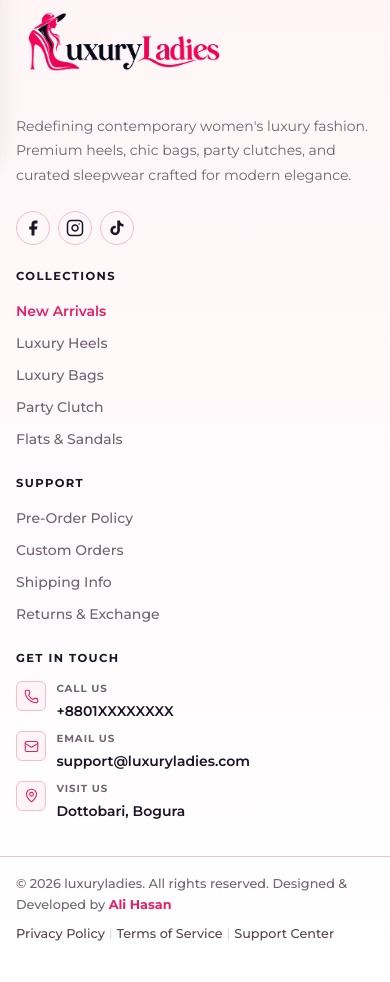
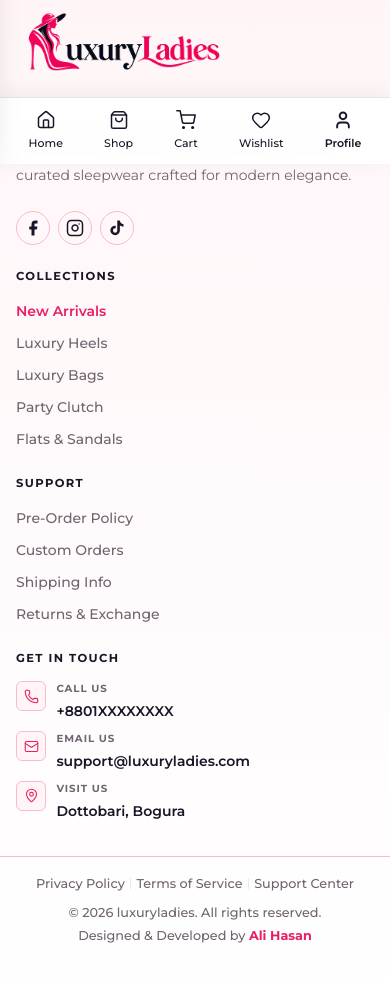
Before and after one commit to alihasandeveloper/luxuryladies, a Next.js app: page /checkout in a window 390 px wide. Shown: the part 680-1662 px from the top of the page. Before the commit the page ends 1640 px from the top, so only its background shows below. Built offline with nearby package versions, Linux system fonts and the light colour scheme; no server answers.

Commit message:
feat: add mobile bottom navigation bar and update component styling and links

```diff
--- a/src/app/globals.css
+++ b/src/app/globals.css
@@ -225,7 +225,7 @@ a {
 .header-search:focus-within {
   border-color: var(--color-primary);
   box-shadow: 0 0 0 3px rgba(214, 51, 108, 0.08);
-  background-color: #fff;
+  background-color: var(--color-surface);
 }
 
 .search-icon {
@@ -295,7 +295,7 @@ a.action-btn {
   top: 3px;
   right: 3px;
   background-color: var(--color-primary);
-  color: #fff;
+  color: var(--color-surface);
   font-size: 0.6rem;
   font-weight: 700;
   min-width: 15px;
@@ -306,7 +306,7 @@ a.action-btn {
   justify-content: center;
   padding-inline: 3px;
   line-height: 1;
-  border: 1.5px solid #fff;
+  border: 1.5px solid var(--color-surface);
 }
 
 /* ── Category Bar ── */
@@ -425,7 +425,7 @@ a.action-btn {
   width: 300px;
   max-width: 85vw;
   height: 100dvh;
-  background: #ffffff;
+  background: var(--color-surface);
   z-index: 300;
   display: flex;
   flex-direction: column;
@@ -507,7 +507,7 @@ a.action-btn {
   justify-content: center;
   gap: var(--space-sm);
   background: var(--color-primary);
-  color: #fff;
+  color: var(--color-surface);
   font-size: 0.875rem;
   font-weight: 600;
   padding: 0.7rem;
@@ -518,7 +518,7 @@ a.action-btn {
 
 .drawer-signin-btn:hover {
   background: var(--color-dark);
-  color: #fff;
+  color: var(--color-surface);
 }
 
 .drawer-create-link {
@@ -536,12 +536,12 @@ a.action-btn {
 /*  FOOTER                                                     */
 /* ─────────────────────────────────────────────────────────── */
 .site-footer {
-  background: linear-gradient(180deg, #FFF5F7 0%, #ffffff 100%);
+  background: linear-gradient(180deg, var(--color-bg) 0%, var(--color-surface) 100%);
 }
 
 .footer-gradient-line {
   height: 2px;
-  background: linear-gradient(90deg, #191426, var(--color-primary) 50%, #F8BBD0);
+  background: linear-gradient(90deg, var(--color-dark), var(--color-primary) 50%, var(--color-secondary));
 }
 
 .footer-main {
@@ -590,7 +590,7 @@ a.action-btn {
 .footer-socials a:hover {
   background-color: var(--color-primary);
   border-color: var(--color-primary);
-  color: #fff;
+  color: var(--color-surface);
 }
 
 /* Link columns */
@@ -681,7 +681,8 @@ a.action-btn {
 /* Bottom bar */
 .footer-bottom {
   border-top: 1px solid var(--color-secondary);
-  padding-block: var(--space-md);
+  padding-top: var(--space-md);
+  padding-bottom: var(--space-md);
 }
 
 .footer-bottom-inner {
@@ -716,7 +717,7 @@ a.action-btn {
 }
 
 .footer-bottom-sep {
-  color: #d8cad0;
+  color: var(--color-border);
   font-size: 0.75rem;
 }
 
@@ -724,7 +725,7 @@ a.action-btn {
 .footer-bottom-link-disabled {
   font-size: 0.8rem;
   font-weight: 500;
-  color: #55444c;
+  color: var(--color-description);
   cursor: pointer;
 }
 
@@ -803,10 +804,26 @@ a.action-btn {
     grid-column: 1 / -1;
   }
 
+  .footer-bottom {
+    padding-bottom: calc(5rem + env(safe-area-inset-bottom, 0px)) !important;
+  }
+
   .footer-bottom-inner {
-    flex-direction: column;
-    align-items: flex-start;
+    flex-direction: column-reverse;
+    align-items: center;
+    text-align: center;
     gap: var(--space-sm);
+  }
+
+  .footer-copy {
+    text-align: center;
+    width: 100%;
+  }
+
+  .footer-bottom-links {
+    justify-content: center;
+    flex-wrap: wrap;
+    width: 100%;
   }
 }
 
@@ -901,46 +918,35 @@ a.action-btn {
 
 /* ─── Sonner Toast Brand Styling ─────────────────────────── */
 [data-sonner-toaster] [data-button] {
-  background-color: #E91E63 !important;
-  color: #ffffff !important;
-  font-weight: 600 !important;
-  border-radius: 0px !important;
-  transition: background-color 0.15s ease !important;
+  @apply !bg-primary !text-white font-semibold !rounded-xs transition-colors duration-150;
 }
 
 [data-sonner-toaster] [data-sonner-toast] {
-  border-radius: 0px !important;
+  @apply !rounded-md;
 }
 
 [data-sonner-toaster] [data-button]:hover {
-  background-color: #C2185B !important;
+  @apply !bg-primary-hover;
 }
 
 [data-sonner-toaster] [data-close-button] {
   left: auto !important;
-  right: 0 !important;
-  top: 0 !important;
-  transform: translate(35%, -35%) !important;
-  color: #6F6470 !important;
-  border-color: #E8E2E5 !important;
-  background-color: #ffffff !important;
-  transition: color 0.15s ease, border-color 0.15s ease, background-color 0.15s ease !important;
+  right: 10px !important;
+  top: 10px !important;
+  transform: none !important;
+  @apply !rounded-xs !text-description !border-border !bg-white transition-colors duration-150;
 }
 
 [data-sonner-toaster] [data-close-button]:hover {
-  color: #E91E63 !important;
-  border-color: #E91E63 !important;
-  background-color: #FFF5F7 !important;
+  @apply !text-primary !border-primary !bg-bg;
 }
 
 [data-sonner-toaster] [data-type="error"] {
-  border-color: #E53935 !important;
-  color: #191426 !important;
+  @apply !border-error !text-dark;
 }
 
 [data-sonner-toaster] [data-type="success"] {
-  border-color: #2E7D32 !important;
-  color: #191426 !important;
+  @apply !border-success !text-dark;
 }
 
 /* ─── Print Styles (Single Page A4 Order Receipt) ────────── */
--- a/src/components/CartView.tsx
+++ b/src/components/CartView.tsx
@@ -82,7 +82,7 @@ export default function CartView() {
                   return (
                     <div
                       key={item.id}
-                      className="bg-white rounded-none border border-border p-4 sm:p-5 shadow-sm hover:border-primary/40 hover:shadow-md transition-all"
+                      className="bg-white rounded-none border border-border p-4 sm:p-5 shadow-sm hover:shadow-md transition-all"
                     >
                       {/* Top Row: Thumbnail + Info + Trash/Quantity */}
                       <div className="flex items-start gap-4">
@@ -124,7 +124,7 @@ export default function CartView() {
                                 ([attrKey, attrVal]) => (
                                   <span
                                     key={attrKey}
-                                    className="px-2 py-0.5 rounded-none border border-border text-[10px] sm:text-[11px] font-semibold text-description uppercase bg-bg"
+                                    className="px-2 py-0.5 rounded-sm border border-secondary text-[10px] sm:text-[11px] font-semibold text-description uppercase bg-bg"
                                   >
                                     {attrKey}: <span className="font-bold text-dark">{attrVal}</span>
                                   </span>
--- a/src/components/CheckoutView.tsx
+++ b/src/components/CheckoutView.tsx
@@ -1106,7 +1106,7 @@ export default function CheckoutView({
 
                     <div className="space-y-2.5">
                       {!selectedDistrict ? (
-                        <div className="py-5 px-4 rounded-none border border-dashed border-border bg-bg/40 text-center">
+                        <div className="py-5 px-4 rounded-none border border-dashed border-secondary bg-bg/40 text-center">
                           <Truck size={20} className="mx-auto text-description mb-1.5" />
                           <p className="text-xs font-semibold text-description">
                             Please select your district above to view available shipping options.
--- a/src/components/Footer.tsx
+++ b/src/components/Footer.tsx
@@ -1,5 +1,10 @@
+"use client";
+
 import Image from "next/image";
-import { Phone, Mail, MapPin } from "lucide-react";
+import Link from "next/link";
+import { usePathname } from "next/navigation";
+import { Phone, Mail, MapPin, Home, ShoppingBag, Heart, User, SlidersHorizontal } from "lucide-react";
+import { useCart } from "@/context/CartContext";
 
 const collections = [
   { label: "New Arrivals", href: "/new-arrivals", highlight: true },
@@ -44,6 +49,15 @@ const bottomLinks = [
 ];
 
 export default function Footer() {
+  const pathname = usePathname();
+  const { cartCount } = useCart();
+
+  const isShopPage =
+    pathname === "/shop" ||
+    pathname.startsWith("/shop/") ||
+    pathname.startsWith("/category/") ||
+    pathname === "/search";
+
   return (
     <footer className="site-footer">
       {/* Gradient top line */}
@@ -55,7 +69,7 @@ export default function Footer() {
 
           {/* ── Brand Column ── */}
           <div className="footer-brand">
-            <a href="/" className="footer-logo inline-flex items-center" aria-label="luxuryladies Home">
+            <Link href="/" className="footer-logo inline-flex items-center" aria-label="luxuryladies Home">
               <Image
                 src="/luxuryladies-logo.png"
                 alt="luxuryladies"
@@ -63,7 +77,7 @@ export default function Footer() {
                 height={78}
                 className="w-[210px] md:w-[250px] lg:w-[260px] h-auto object-contain"
               />
-            </a>
+            </Link>
             <p className="footer-desc mt-3">
               Redefining contemporary women&apos;s luxury fashion. Premium heels, chic bags, party clutches, and curated sleepwear crafted for modern elegance.
             </p>
@@ -93,12 +107,12 @@ export default function Footer() {
             <ul>
               {collections.map((item) => (
                 <li key={item.href}>
-                  <a
+                  <Link
                     href={item.href}
                     className={item.highlight ? "footer-link footer-link-highlight" : "footer-link"}
                   >
                     {item.label}
-                  </a>
+                  </Link>
                 </li>
               ))}
             </ul>
@@ -110,7 +124,7 @@ export default function Footer() {
             <ul>
               {support.map((item) => (
                 <li key={item.href}>
-                  <a href={item.href} className="footer-link">{item.label}</a>
+                  <Link href={item.href} className="footer-link">{item.label}</Link>
                 </li>
               ))}
             </ul>
@@ -136,22 +150,114 @@ export default function Footer() {
       </div>
 
       {/* ── Bottom Bar ── */}
-      <div className="footer-bottom">
-        <div className="container footer-bottom-inner">
-          <p className="footer-copy">
+      <div className="footer-bottom pb-20 md:pb-4">
+        <div className="container footer-bottom-inner flex flex-col-reverse md:flex-row items-center text-center md:text-left justify-between">
+          <p className="footer-copy text-center md:text-left w-full md:w-auto">
             © 2026 luxuryladies. All rights reserved.{" "}
-            <span>Designed &amp; Developed by <strong>Ali Hasan</strong></span>
+            <span className="block sm:inline mt-0.5 sm:mt-0">
+              Designed &amp; Developed by <strong>Ali Hasan</strong>
+            </span>
           </p>
-          <nav className="footer-bottom-links">
+          <nav className="footer-bottom-links justify-center md:justify-start flex-wrap w-full md:w-auto">
             {bottomLinks.map((link, i) => (
               <span key={link.href} className="footer-bottom-link-wrap">
                 {i > 0 && <span className="footer-bottom-sep">|</span>}
-                <a href={link.href} className="footer-bottom-link">{link.label}</a>
+                <Link href={link.href} className="footer-bottom-link">{link.label}</Link>
               </span>
             ))}
           </nav>
         </div>
       </div>
+
+      {/* ── Mobile Bottom Navigation Bar ── */}
+      <nav
+        className="fixed bottom-0 inset-x-0 z-40 bg-white/95 backdrop-blur-md border-t border-border flex md:hidden items-center justify-around px-2 py-2 shadow-[0_-4px_20px_rgba(25,20,38,0.06)] print:hidden"
+        aria-label="Mobile Bottom Navigation"
+      >
+        <Link
+          href="/"
+          className={`flex flex-col items-center justify-center gap-1 py-1 px-3 text-[11px] font-medium transition-colors ${
+            pathname === "/" ? "text-primary font-semibold" : "text-description hover:text-dark"
+          }`}
+        >
+          <Home size={20} strokeWidth={pathname === "/" ? 2.3 : 1.8} />
+          <span>Home</span>
+        </Link>
+
+        {isShopPage ? (
+          <button
+            type="button"
+            onClick={() => {
+              window.dispatchEvent(new CustomEvent("open-mobile-filter"));
+              document.getElementById("mobile-filter-open-btn")?.click();
+            }}
+            className="flex flex-col items-center justify-center gap-1 py-1 px-3 text-[11px] font-medium transition-colors text-primary font-semibold cursor-pointer"
+            aria-label="Open Filters"
+          >
+            <SlidersHorizontal size={20} strokeWidth={2.3} />
+            <span>Filters</span>
+          </button>
+        ) : (
+          <Link
+            href="/shop"
+            className="flex flex-col items-center justify-center gap-1 py-1 px-3 text-[11px] font-medium transition-colors text-description hover:text-dark"
+          >
+            <ShoppingBag size={20} strokeWidth={1.8} />
+            <span>Shop</span>
+          </Link>
+        )}
+
+        <Link
+          href="/cart"
+          className={`relative flex flex-col items-center justify-center gap-1 py-1 px-3 text-[11px] font-medium transition-colors ${
+            pathname === "/cart" ? "text-primary font-semibold" : "text-description hover:text-dark"
+          }`}
+        >
+          <div className="relative">
+            <svg
+              xmlns="http://www.w3.org/2000/svg"
+              width="20"
+              height="20"
+              viewBox="0 0 24 24"
+              fill="none"
+              stroke="currentColor"
+              strokeWidth={pathname === "/cart" ? 2.3 : 1.8}
+              strokeLinecap="round"
+              strokeLinejoin="round"
+            >
+              <circle cx="9" cy="21" r="1" />
+              <circle cx="20" cy="21" r="1" />
+              <path d="M1 1h4l2.68 13.39a2 2 0 0 0 2 1.61h9.72a2 2 0 0 0 2-1.61L23 6H6" />
+            </svg>
+            {cartCount > 0 && (
+              <span className="absolute -top-1.5 -right-2.5 min-w-[16px] h-4 px-1 rounded-full bg-primary text-white text-[10px] font-bold flex items-center justify-center shadow-xs">
+                {cartCount}
+              </span>
+            )}
+          </div>
+          <span>Cart</span>
+        </Link>
+
+        <Link
+          href="/about"
+          className={`flex flex-col items-center justify-center gap-1 py-1 px-3 text-[11px] font-medium transition-colors ${
+            pathname === "/about" ? "text-primary font-semibold" : "text-description hover:text-dark"
+          }`}
+        >
+          <Heart size={20} strokeWidth={pathname === "/about" ? 2.3 : 1.8} />
+          <span>Wishlist</span>
+        </Link>
+
+        <Link
+          href="/checkout"
+          className={`flex flex-col items-center justify-center gap-1 py-1 px-3 text-[11px] font-medium transition-colors ${
+            pathname === "/checkout" ? "text-primary font-semibold" : "text-description hover:text-dark"
+          }`}
+        >
+          <User size={20} strokeWidth={pathname === "/checkout" ? 2.3 : 1.8} />
+          <span>Profile</span>
+        </Link>
+      </nav>
     </footer>
   );
 }
```
Also changed, not shown: src/components/Header.tsx (+0 -36 lines), src/components/ShopArchive.tsx (+10 -2 lines), src/components/ThemeToaster.tsx (+6 -6 lines).
